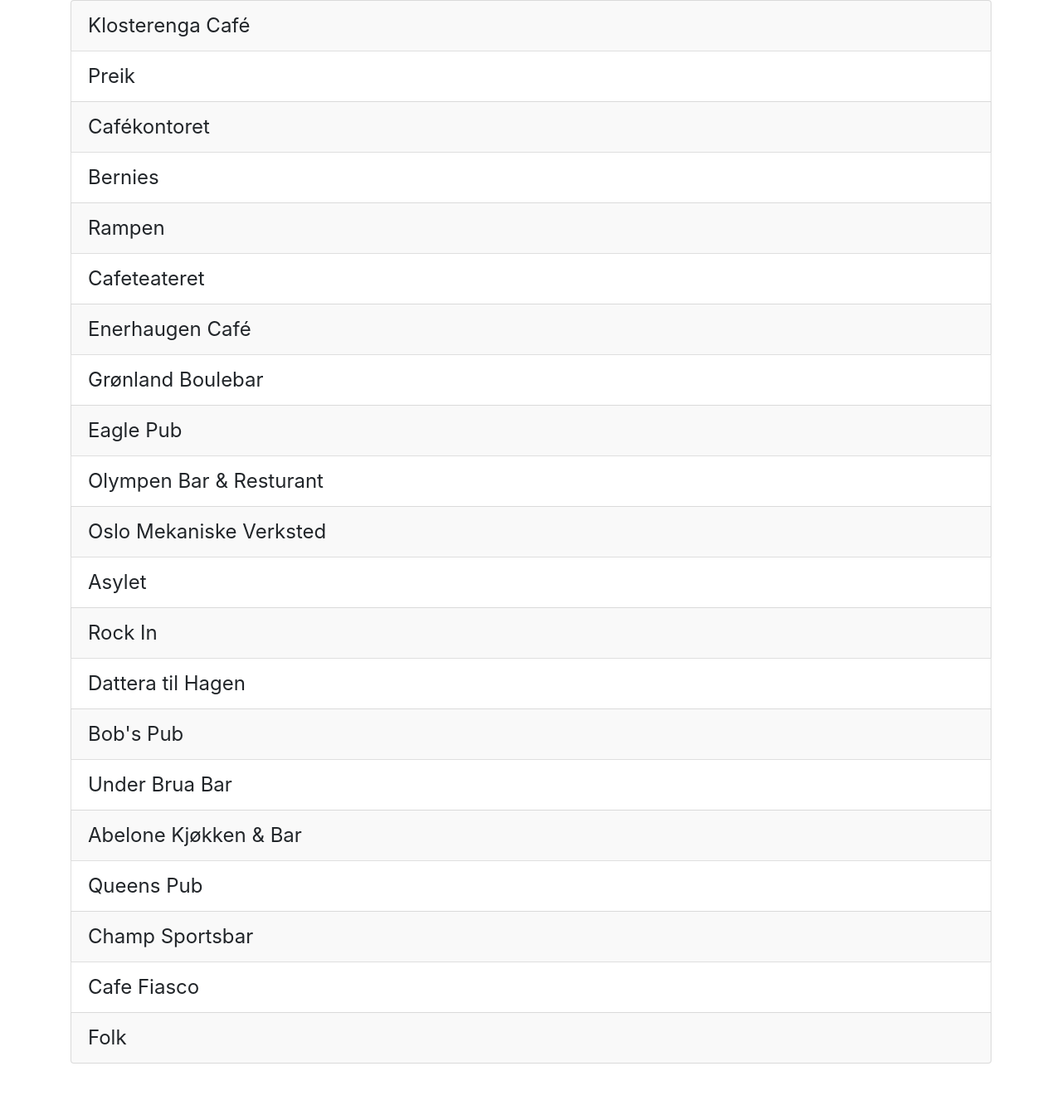
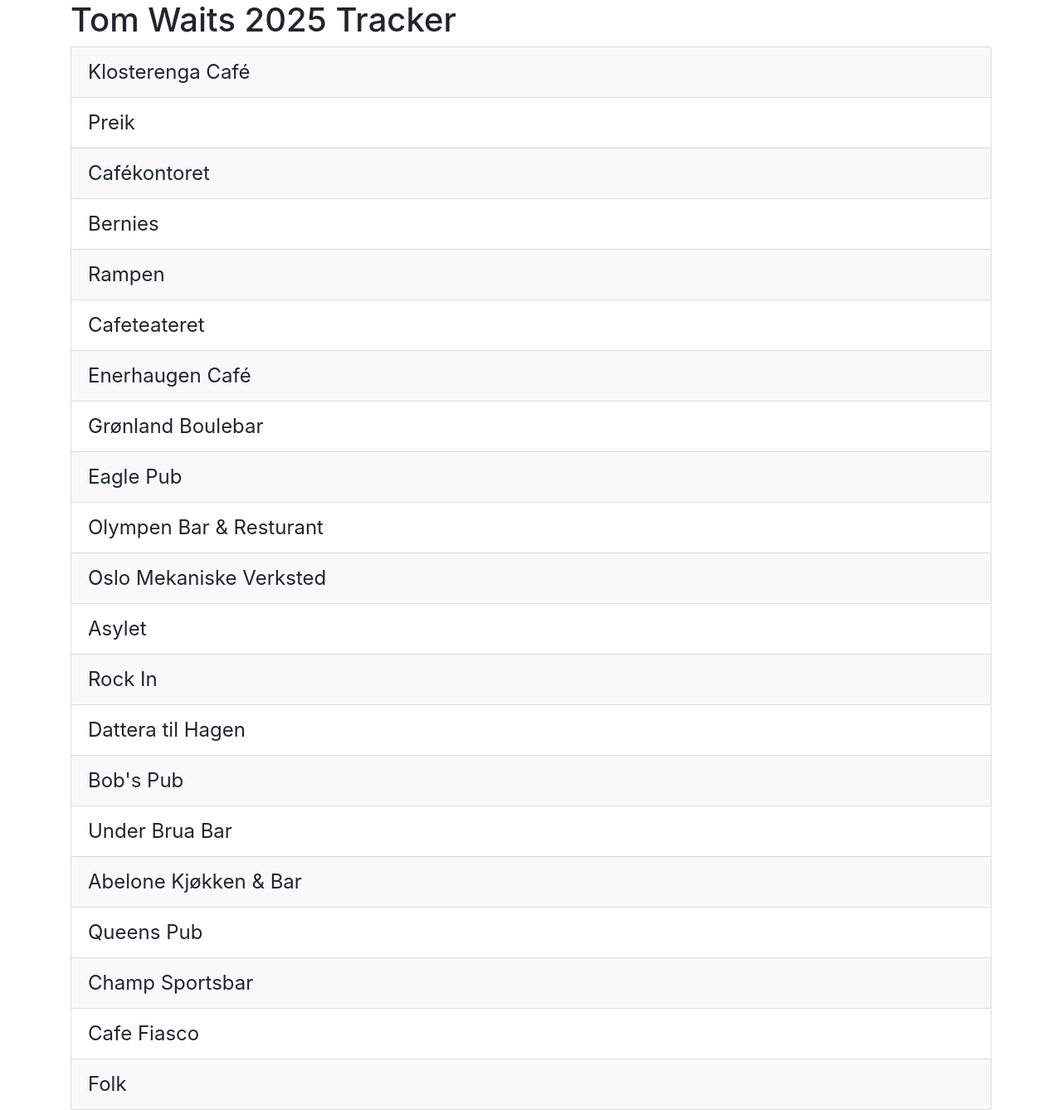
Before and after one commit to kusma/tom-waits, a Jekyll site: the page built from index.md, in a window 1280 px wide. Shown: the whole page at 83% size. Built offline with Jekyll 4.4.1, drawn with Linux system fonts in a browser that asks for light colours; our own code applies the rules of GitHub Pages for plain Markdown files; before the commit the page ends 1282 px from its top, so only the background shows below that.

Commit message:
Update index.md
add heading

```diff
--- a/index.md
+++ b/index.md
@@ -4,6 +4,8 @@
 
 layout: home
 ---
+# Tom Waits 2025 Tracker
+
 <ul id="myUL" class="list-group">
 {% for bar in site.data.bars %}
 <li class="list-group-item" id="{{ bar.id }}">{{ bar.name }}</li>
```
